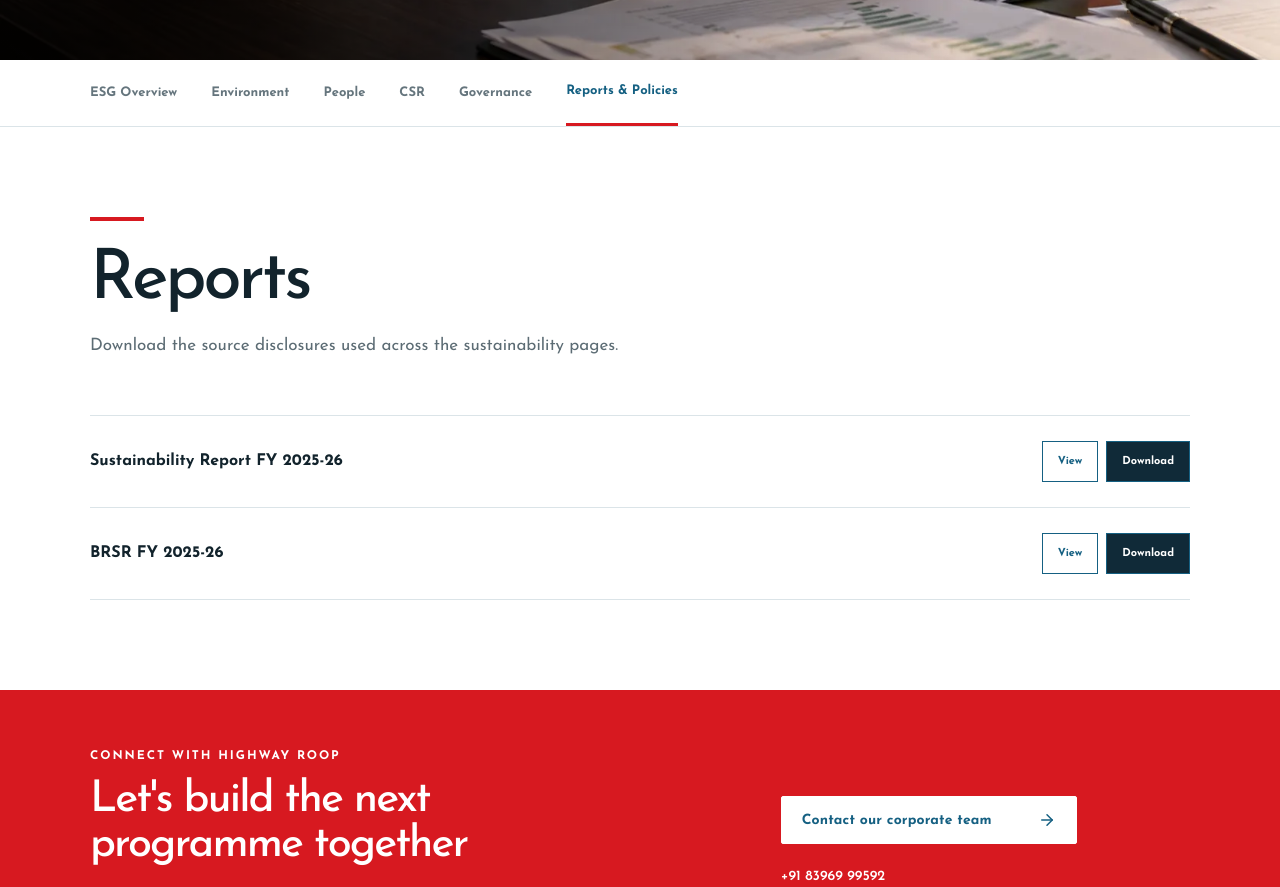
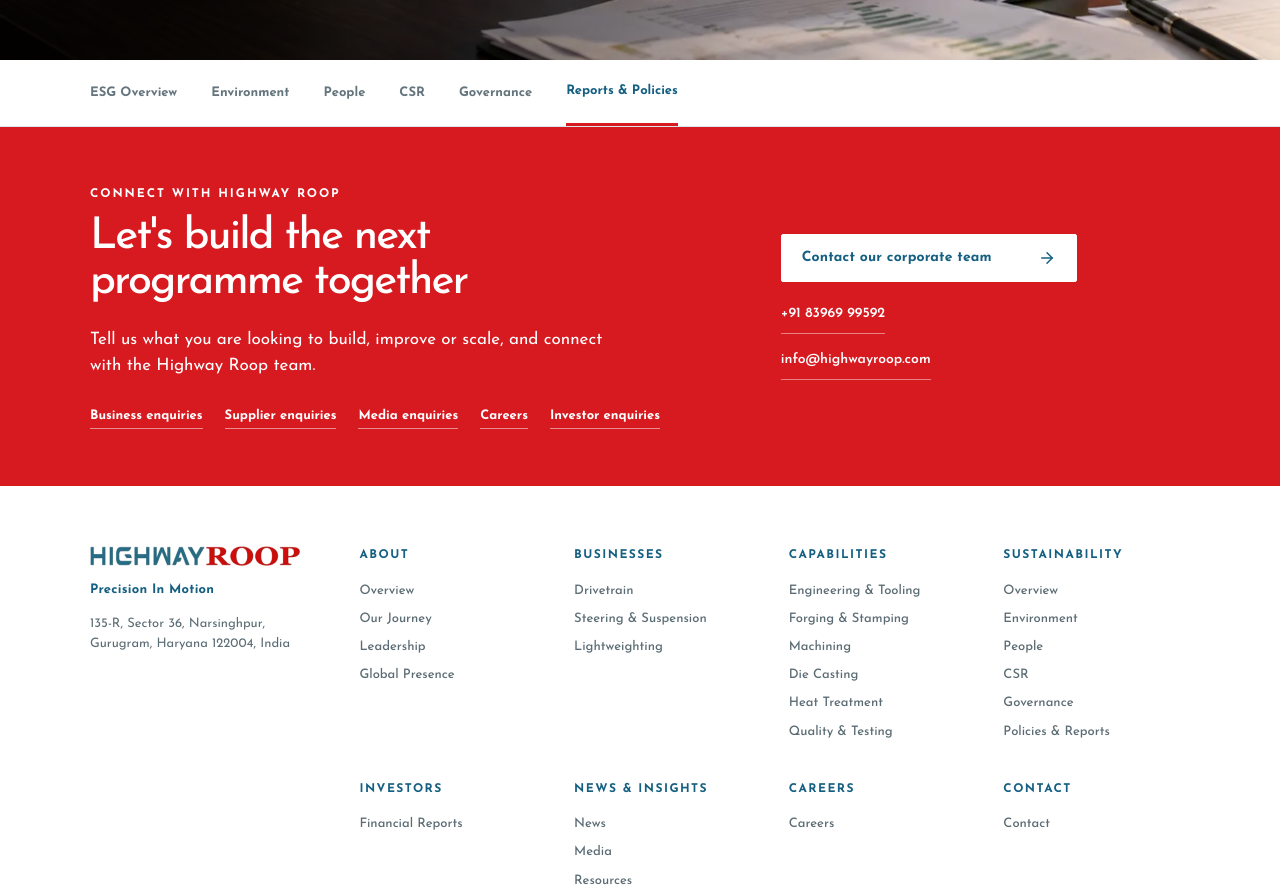
Before and after one commit to Akash-abacusdesk/highwayroop, a Next.js app: page /sustainability/reports-policies in a window 1280 px wide. Shown: the part 620-1507 px from the top of the page. Built offline with nearby package versions, Linux system fonts and the light colour scheme.

Commit message:
Remove reports from Reports & Policies; add Media Contact to Get in touch menu

```diff
--- a/app/contact/general-investor-contact/page.tsx
+++ b/app/contact/general-investor-contact/page.tsx
@@ -39,7 +39,7 @@
         </div>
       </section>
 
-      <section className="ab-section ab-soft">
+      <section className="ab-section ab-soft" id="media">
         <div className="shell">
           <SectionHead title={<>Contact the media team</>}>
             For press releases, interviews and media coverage requests, reach our media contact directly.
--- a/app/sustainability/reports-policies/page.tsx
+++ b/app/sustainability/reports-policies/page.tsx
@@ -1,14 +1,8 @@
 import type { Metadata } from 'next'
 import PageHero from '@/components/about/PageHero'
 import SubNav from '@/components/about/SubNav'
-import SectionHead from '@/components/about/SectionHead'
 
 export const metadata: Metadata = { title: 'Reports & Policies | Highway Roop' }
-
-const DOCS = [
-  { name: 'Sustainability Report FY 2025-26', href: '/Sustainability%20Report%20FY%202025-26.pdf', type: 'PDF' },
-  { name: 'BRSR FY 2025-26', href: '/BRSR%20FY%202025-26.docx', type: 'DOCX' },
-]
 
 export default function ReportsPolicies() {
   return (
@@ -19,21 +13,6 @@
         image="hero-reports-v2"
       />
       <SubNav />
-      <section className="ab-section">
-        <div className="shell">
-          <SectionHead title={<>Reports</>}>
-            Download the source disclosures used across the sustainability pages.
-          </SectionHead>
-          <div className="ab-docs">
-            {DOCS.map(d => (
-              <div key={d.name}>
-                <strong>{d.name}</strong>
-                <p><a href={d.href} target="_blank" rel="noreferrer">View</a><a href={d.href} download>Download</a></p>
-              </div>
-            ))}
-          </div>
-        </div>
-      </section>
     </>
   )
 }
--- a/components/Header.tsx
+++ b/components/Header.tsx
@@ -52,7 +52,7 @@
     intro: 'Reach our offices, plants and business teams.',
     cols: [
       { title: 'OFFICES & PLANTS', links: [['/contact/corporate-office', 'Corporate Office'], ['/about/global-presence', 'Manufacturing Locations']] },
-      { title: 'GET IN TOUCH', links: [['/contact/business-enquiries', 'Business Enquiries'], ['/contact/general-investor-contact', 'General / Investor Contact']] },
+      { title: 'GET IN TOUCH', links: [['/contact/business-enquiries', 'Business Enquiries'], ['/contact/general-investor-contact', 'General / Investor Contact'], ['/contact/general-investor-contact#media', 'Media Contact']] },
     ],
   },
 ]
```
